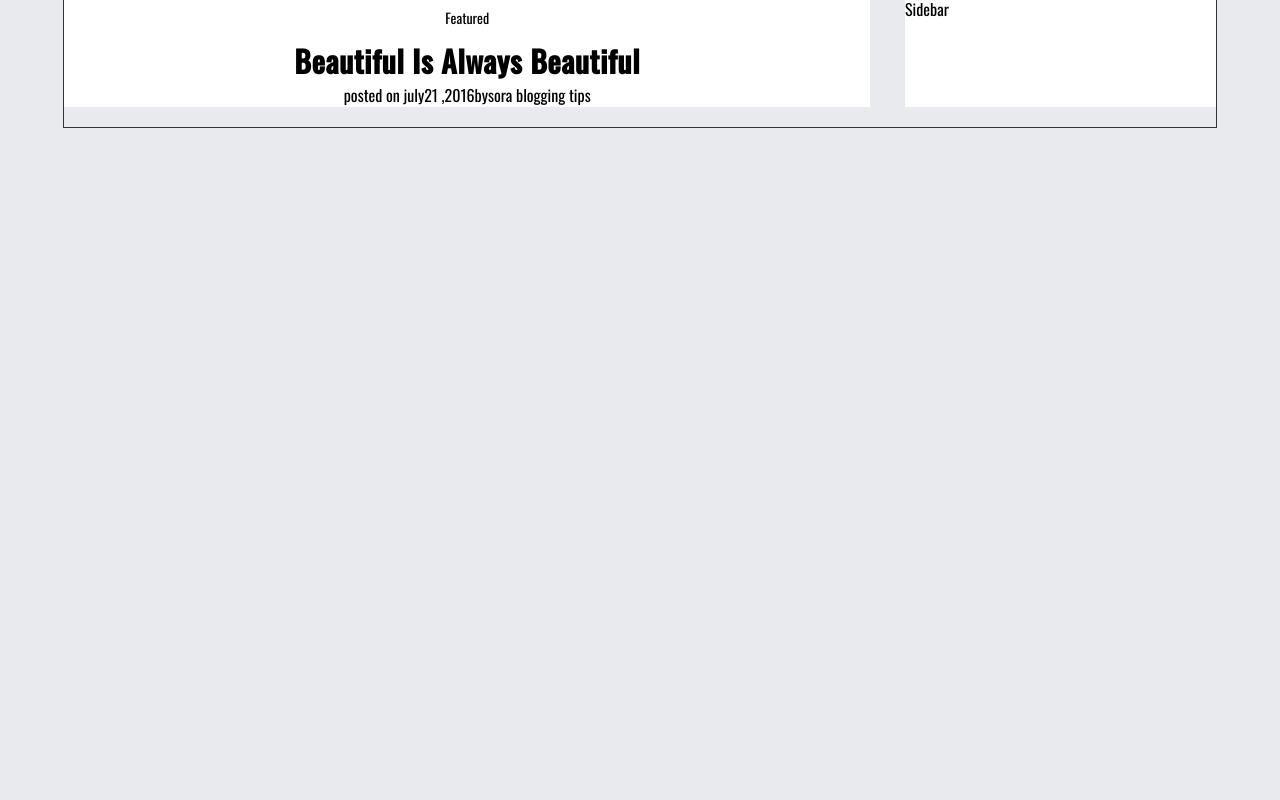
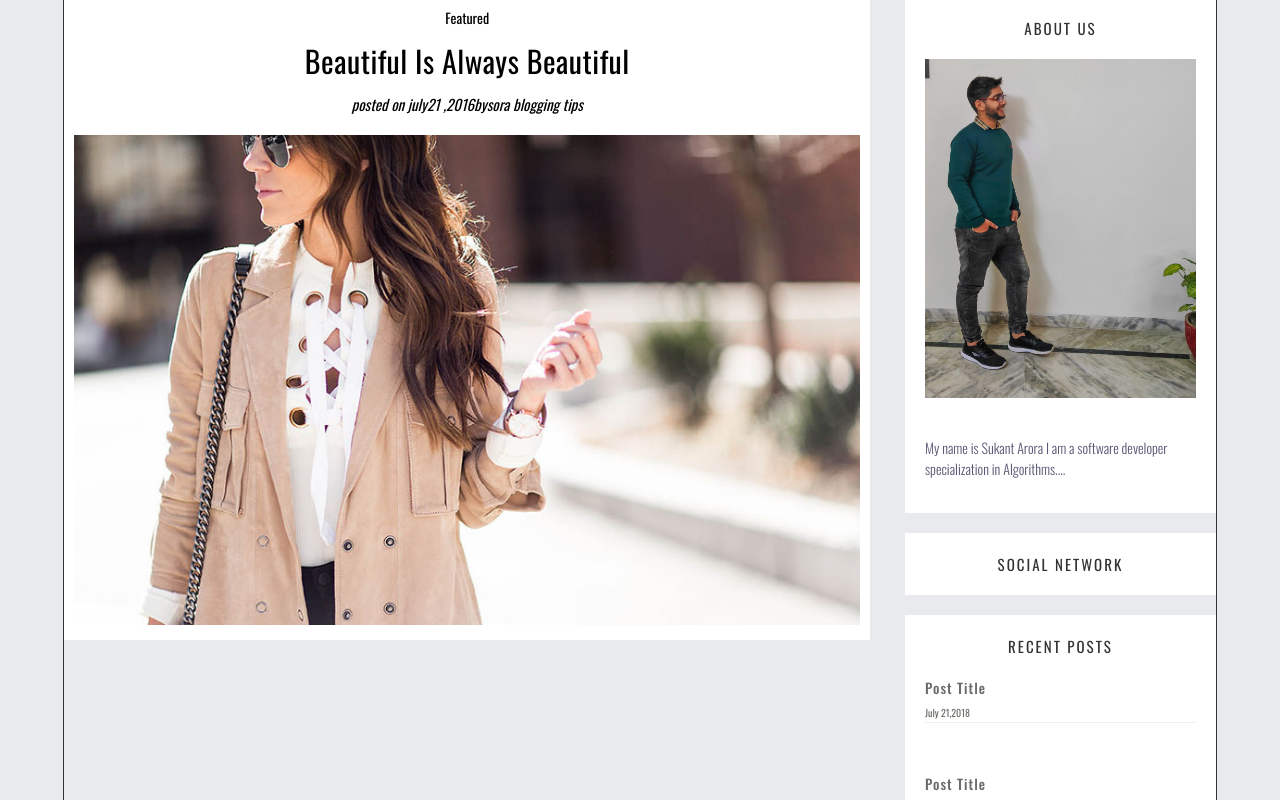
Before and after one commit to SUKANT007/Blog, a React (Create React App) app: page /post in a window 1280 px wide. Shown: the part 280-1080 px from the top of the page. Before the commit the page ends 800 px from the top, so only its background shows below. Built offline with nearby package versions, Linux system fonts and the light colour scheme.

Commit message:
Progress in Blogpost

```diff
--- a/src/components/BlogPost/index.js
+++ b/src/components/BlogPost/index.js
@@ -1,5 +1,6 @@
 import Card from "../UI/Card";
 import "./style.css";
+import postImage from '../../blogPostImages/memories-from.jpg'
 const BlogPost = () => {
 	return (
 		<div className="blogPostContainer">
@@ -7,7 +8,10 @@ const BlogPost = () => {
 				<div className="blogHeader">
 					<span className="blogCategory">Featured</span>
 					<h1 className="postTitle">Beautiful is always beautiful</h1>
-					<span>posted on july21 ,2016bysora blogging tips</span>
+					<span className="postedBy">posted on july21 ,2016bysora blogging tips</span>
+				</div>
+				<div className="postImageContainer">
+					<img src={postImage} alt="Post Image"/>
 				</div>
 			</Card>
 		</div>
--- a/src/components/BlogPost/style.css
+++ b/src/components/BlogPost/style.css
@@ -1,5 +1,6 @@
 .blogPostContainer {
 	width: 70%;
+
 }
 
 .blogHeader {
@@ -16,4 +17,25 @@
 	text-transform: capitalize;
 	font-size: 30px;
 	margin: 0;
+	font-weight: 400;
 }
+
+.postedBy{
+	font-size: 15px;
+	font-style: italic;
+	padding: 10px 0;
+	display: block;
+}
+
+.postImageContainer{
+	width: 100%;
+	padding: 10px;
+	/* remains in box */
+	box-sizing: border-box;
+
+}
+
+.postImageContainer img{
+	max-width: 100%;
+	max-height: 100%;
+}
--- a/src/components/Sidebar/index.js
+++ b/src/components/Sidebar/index.js
@@ -1,7 +1,53 @@
 import Card from "../UI/Card";
 import "./style.css";
+import profileImage from '../../assets/icons/sukant.jpg'
 const Sidebar = () => {
-	return <Card width="27%">Sidebar</Card>;
+  return (
+    <div className="sidebarContainer">
+      <Card style={{marginBottom:'20px',padding:'20px',boxSizing:'border-box'}}>
+		  <div className="cardHeader">
+			  <span>About Us</span>
+		  </div>
+		  <div className="profileImageContainer">
+			  <img src={profileImage} alt="Profile Image"/>
+		  </div>
+		  <div className="cardBody">
+			  <p className="personalBio">My name is Sukant Arora I am a software developer specialization in Algorithms....</p>
+		  </div>
+	  </Card>
+	  <Card style={{marginBottom:'20px',padding:'20px',boxSizing:'border-box'}}>
+		  <div className="cardHeader">
+			  <span>Social Network</span>
+		  </div>
+	  </Card>
+
+	  <Card style={{marginBottom:'20px',padding:'20px',boxSizing:'border-box'}}>
+		  <div className="cardHeader" >
+			  <span>Recent Posts</span>
+		  </div>
+		  <div className="recentPosts">
+			  <div className="recentPost">
+				  <h3>Post Title</h3>
+				  <span>July 21,2018</span>
+			  </div>
+		  </div>
+		  <div className="recentPosts">
+			  <div className="recentPost">
+				  <h3>Post Title</h3>
+				  <span>July 21,2018</span>
+			  </div>
+		  </div>
+		  <div className="recentPosts">
+			  <div className="recentPost">
+				  <h3>Post Title</h3>
+				  <span>July 21,2018</span>
+			  </div>
+		  </div>
+	  </Card>
+
+
+    </div>
+  );
 };
 
 export default Sidebar;
--- a/src/components/Sidebar/style.css
+++ b/src/components/Sidebar/style.css
@@ -1,4 +1,49 @@
-.sideBar {
+.sidebarContainer {
 	width: 27%;
-	background: #fff;
+
 }
+.cardHeader{
+	text-transform: uppercase;
+	font-size: 15px;
+	text-align: center;
+
+	box-sizing: border-box;
+	letter-spacing: 2px;
+	color: #333;
+}
+
+.profileImageContainer{
+	width: 100%;
+
+	box-sizing: border-box;
+}
+.profileImageContainer img{
+	max-width: 100%;
+	max-height: 100%;
+	margin: 20px 0;
+}
+.personalBio{
+	font-size: 14px;
+	color: #565673;
+	font-weight: 300;
+}
+.recentPosts{
+	padding: 20px 0;
+}
+.recentPost{
+	border-bottom: 1px solid #eee;
+	margin-bottom: 10px;
+}
+.recentPost h3{
+	font-weight: 500;
+	color: #6c6c6c;
+	letter-spacing: 1px;
+	font-size: 14px;
+	margin: 0;
+}
+
+.recentPost span{
+	font-size: 10px;
+	font-weight: 400;
+	color: #6c6c66
+}
--- a/src/components/UI/Card/index.js
+++ b/src/components/UI/Card/index.js
@@ -3,7 +3,7 @@ const Card = (props) => {
 	return (
 		<div
 			className="card"
-			style={{ width: props.width ? props.width : "100%" }}
+			style={{ width: props.width ? props.width : "100%" }}{...props}
 		>
 			{props.children}
 		</div>
```
Also changed, not shown: src/assets/icons/sukant.jpg (added).
